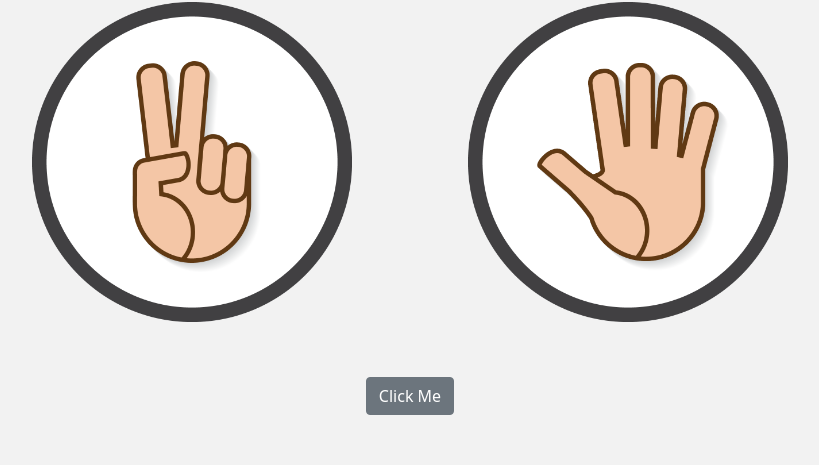
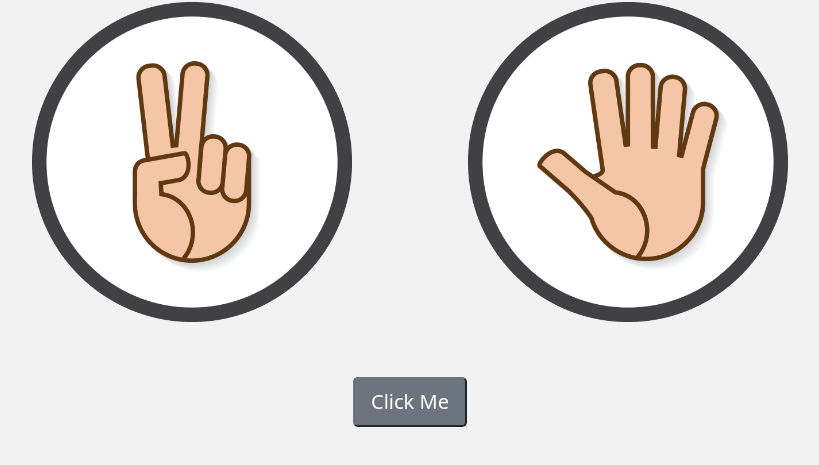
Before and after one commit to lassrenzo/JackenPoy, a plain HTML site: page index.html in a window 1280 px wide. Shown: the part 235-700 px from the top of the page, without its empty margins (230-1049 px from the left). Drawn offline with nearby package versions, Linux system fonts and the light colour scheme.

Commit message:
Update index.html

```diff
--- a/index.html
+++ b/index.html
@@ -24,7 +24,7 @@
       </div>
 
       <div class="click-me">
-          <button onClick="window.location.reload();"  class="btn btn-secondary">Click Me</button>
+          <button onClick="window.location.reload();"  class="btn-lg btn-secondary">Click Me</button>
       </div>
 
       </div>
```
